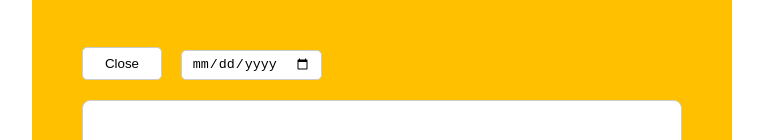
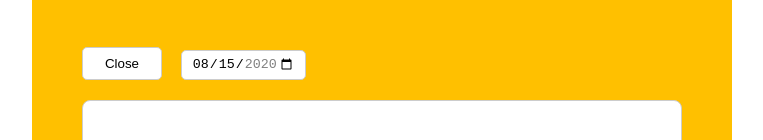
Before and after one commit to HeoYongJe/JavaScript, a website: page todo/todoIndex.html in a window 1280 px wide. Both pictures are taken after a click on the button "Open". Shown: the part 183-323 px from the top of the page, without its empty margins (258-1021 px from the left). Drawn offline with Linux system fonts and the light colour scheme.

Commit message:
날짜입력 및 출력 기능 구현중

```diff
--- a/todo/js/todoScript.js
+++ b/todo/js/todoScript.js
@@ -15,10 +15,9 @@ const $respons = document.querySelector('.respons');
 const $inputBtn = document.querySelector('.inputBtn');
 const $textListItem = document.querySelector('.textListItem');
 const $todos = document.querySelector('.todos');
-
+const dateControl = document.querySelector('input[type="date"]');
 //status
 let todos = [];
-
 
 const textOpenArea = () => ([...$todoWriting.classList].includes('textOpen'));
 const setOpen = (boolean) => {
@@ -46,12 +45,8 @@ const render = () => {
     let renderTodo;
 
     [...$todoWriteArea.children].forEach(child => {
-
         if (![...child.classList].includes('active')) return;
         if (child.id === 'todoOpen') renderTodo = todos;
-        // if (child.className = 'e' && $writeAdd === '') {
-        //     alert('내용을 입력해 주세요');
-        // }
     });
 
     renderTodo.forEach(todo => {
@@ -62,13 +57,7 @@ const render = () => {
     });
 
     $contentList.innerHTML = str;
-    // console.log($contentList)
-    // console.log(str)
 };
-
-
-// 조건문 문제 ???
-//코드블럭
 
 
 //자료구조
@@ -99,7 +88,10 @@ $todoAdd.addEventListener('click', () => {
 });
 
 
-
+// 날짜
+dateControl.value = '2020-08-15';
+console.log(dateControl.value);
+console.log(dateControl.valueAsNumber);
 
 
 // open 버튼을 클릭시 텍스트 창이 나타나면서 add 와 delete 버튼은 밑으로 내려가고 캘린더 버튼이 나온다 o
--- a/todo/todoIndex.html
+++ b/todo/todoIndex.html
@@ -12,7 +12,7 @@
         <article>
         <ul id="todoWriteArea">
             <li id="todoOpen" class="layoutBtn active"><button class="todoWriting ">Open</button></li>
-            <li class="dateBtn"><input type="date" value="xxx" min="yyy" max="zzz"></li>
+            <li class="dateBtn"><input type="date" value="xxx" min="2020-01-01" max="2020-12-31"></li>
             <li><textarea name="text" value="" class="writeAdd"></textarea></li>
             <li class="inlineBtn"><button class="todoAdd">Add</button></li>
             <li class="inlineBtn"><button class="todoDelete">Delete</button></li>
```
